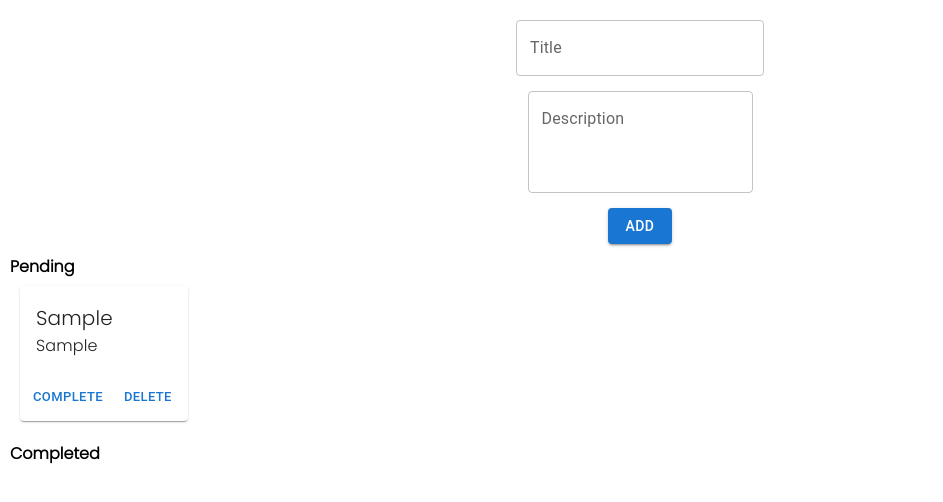
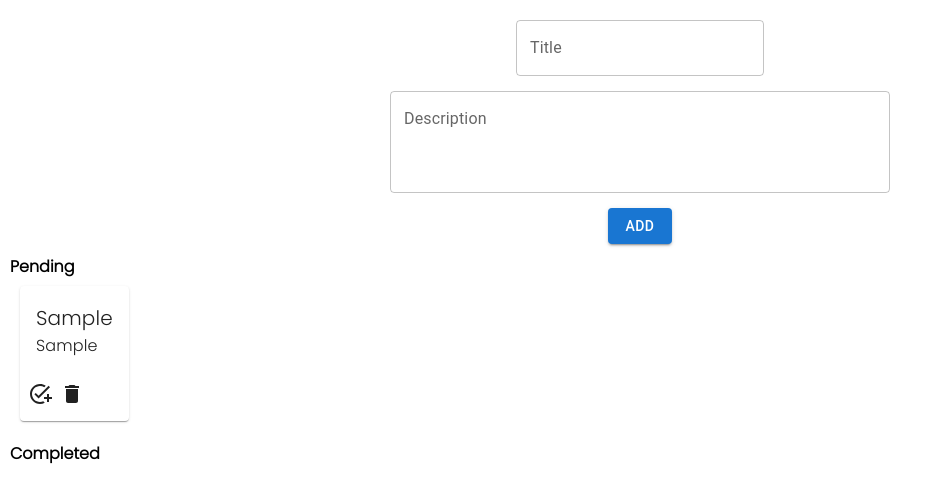
Before and after one commit to bansarishah1/ToDo-App, a React (Create React App) app: page / in a window 1280 px wide. Both pictures are taken after typing "Sample", "Sample" into the empty fields and a click on the button "ADD". Shown: the top 502 px of the page, without its empty margins (0-943 px from the left). Built offline with nearby package versions, Linux system fonts and the light colour scheme.

Commit message:
Updated complete and delete button with icons, enlarged description field

```diff
--- a/src/App.js
+++ b/src/App.js
@@ -5,6 +5,8 @@ import Cards from './Components/Card/Cards';
 
 import TextField from '@mui/material/TextField';
 import Button from '@mui/material/Button';
+import Box from '@mui/material/Box';
+
 
 function App() {
 const [todoList, setTodoList] = useState([])
@@ -51,7 +53,6 @@ const deleteHandler = (id) => {
       setTodoList([...todoList])
       localStorage.setItem("data",JSON.stringify(todoList)) //updating local storage with state
 }
-console.log(todoList)
 
   return (
 
@@ -62,15 +63,22 @@ console.log(todoList)
         <TextField id="outlined-basic" label="Title" variant="outlined"
         value={input} name='todo' onChange={(e) => setInput(e.target.value)} />
 
-        <TextField
-          id="outlined-multiline-static"
-          label="Description"
-          name='description'
-          value={description}
-          multiline rows={3}
-          onChange={(e) => setDescription(e.target.value)}
+        <Box
+        sx={{
+          width: 500,
+          maxWidth: '100%',
+        }}
+      >
+        <TextField fullWidth label="Description"
+        id="fullWidth"
+        name='description'
+        value={description}
+        multiline rows={3}
+        onChange={(e) => setDescription(e.target.value)}
         />
-        <Button variant="contained" onClick={AddHandler}>Add</Button>
+        </Box>
+
+     <Button variant="contained" onClick={AddHandler}>Add</Button>
       </div>
 
       <div className='output-container'>
--- a/src/Components/Card/Cards.css
+++ b/src/Components/Card/Cards.css
@@ -2,3 +2,21 @@
     min-width: 10%;
     margin: 0px 10px;
 }
+.card-complete-button-container{
+    cursor: pointer;
+}
+.card-complete-button-container:hover{
+    color: green;
+}
+.card-delete-button-container{
+    cursor: pointer;
+}
+.card-delete-button-container:hover{
+    color: red;
+}
+/* .card-color-button-container{
+    cursor: pointer;
+}
+.card-color-button-container:hover{
+    color: darkcyan;
+} */
--- a/src/Components/Card/Cards.js
+++ b/src/Components/Card/Cards.js
@@ -3,10 +3,27 @@ import './Cards.css'
 import Card from '@mui/material/Card';
 import CardActions from '@mui/material/CardActions';
 import CardContent from '@mui/material/CardContent';
-import Button from '@mui/material/Button';
+// import Button from '@mui/material/Button';
 import Typography from '@mui/material/Typography';
+import AddTaskIcon from '@mui/icons-material/AddTask';
+import DeleteIcon from '@mui/icons-material/Delete';
+// import PaletteIcon from '@mui/icons-material/Palette';
+// import Box from '@mui/material/Box';
+// import Popper from '@mui/material/Popper';
+
+
+
 
 const Cards = (props) => {
+  // const [anchorEl, setAnchorEl] = React.useState(null);
+
+  // const handleClick = (event) => {
+  //   setAnchorEl(anchorEl ? null : event.currentTarget);
+  // };
+
+  // const open = Boolean(anchorEl);
+  // const id = open ? 'simple-popper' : undefined;
+
   return (
     <div className='card-wrapper'>
       <Card sx={{ maxWidth: 375 }}>
@@ -18,11 +35,26 @@ const Cards = (props) => {
             {props.description}
           </Typography>
         </CardContent>
+        <CardActions>
+        <div className='card-complete-button-container'>
+          {props.isCompleted === false ? <AddTaskIcon onClick={() => props.complete(props.id)} /> : <></> }
+        </div>
+          {/* {props.isCompleted === false ? <Button size="small" onClick={() => props.complete(props.id)}>Complete</Button> : <></> } */}
+          <div className='card-delete-button-container'>
+            <DeleteIcon onClick={() => props.delete(props.id)} />
+          </div>
+          {/* <Button size="small" onClick={() => props.delete(props.id)}>Delete</Button> */}
 
-        <CardActions>
-          {props.isCompleted === false ? <Button size="small" onClick={() => props.complete(props.id)}>Complete</Button> : <></> }
-          <Button size="small" onClick={() => props.delete(props.id)}>Delete</Button>
+          {/* <div className='card-color-button-container'>
+            <PaletteIcon onClick={handleClick} />
+              <Popper id={id} open={open} anchorEl={anchorEl}>
+                <Box sx={{ border: 1, p: 1, bgcolor: 'background.paper' }} style={{ "background": `${props.color}` }} {...bindTrigger(popupState)}>
+                  The content of the Popper.
+                </Box>
+             </Popper>
+          </div> */}
         </CardActions>
+
       </Card>
     </div>
   )
```
